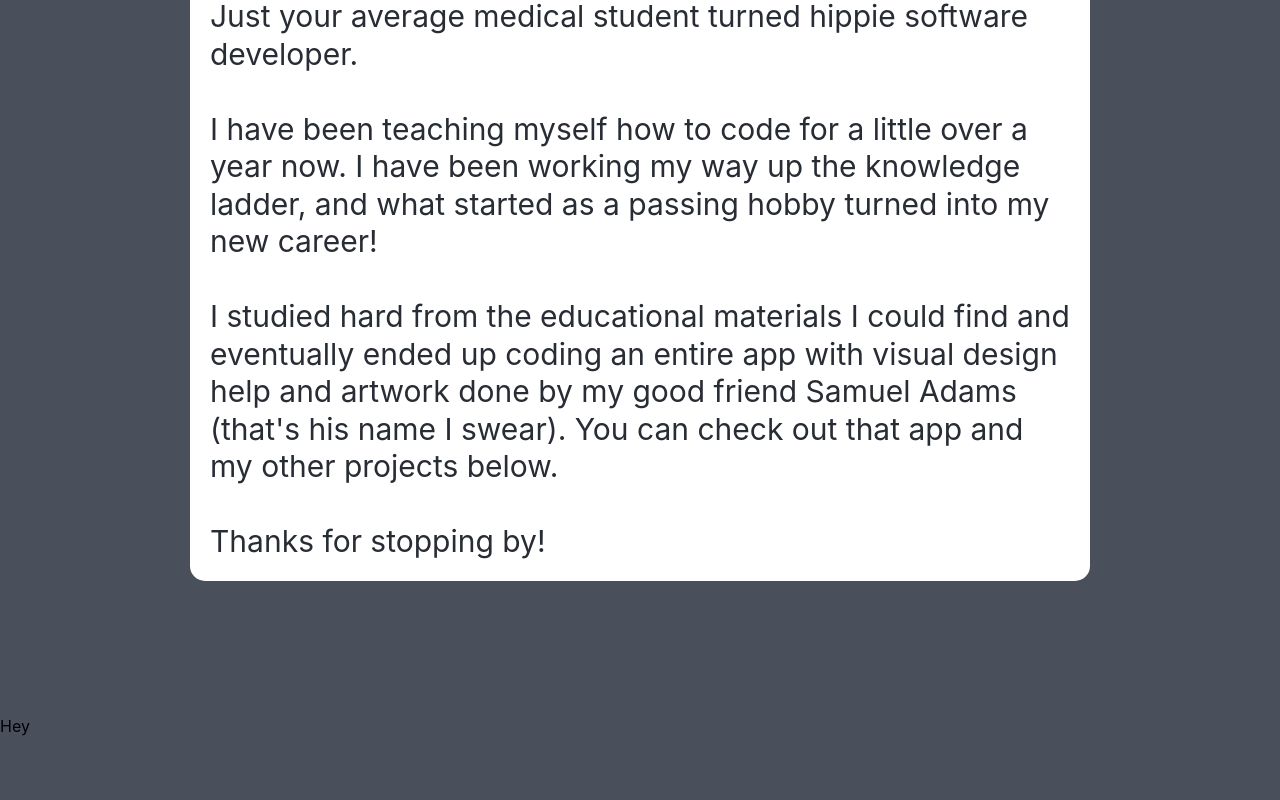
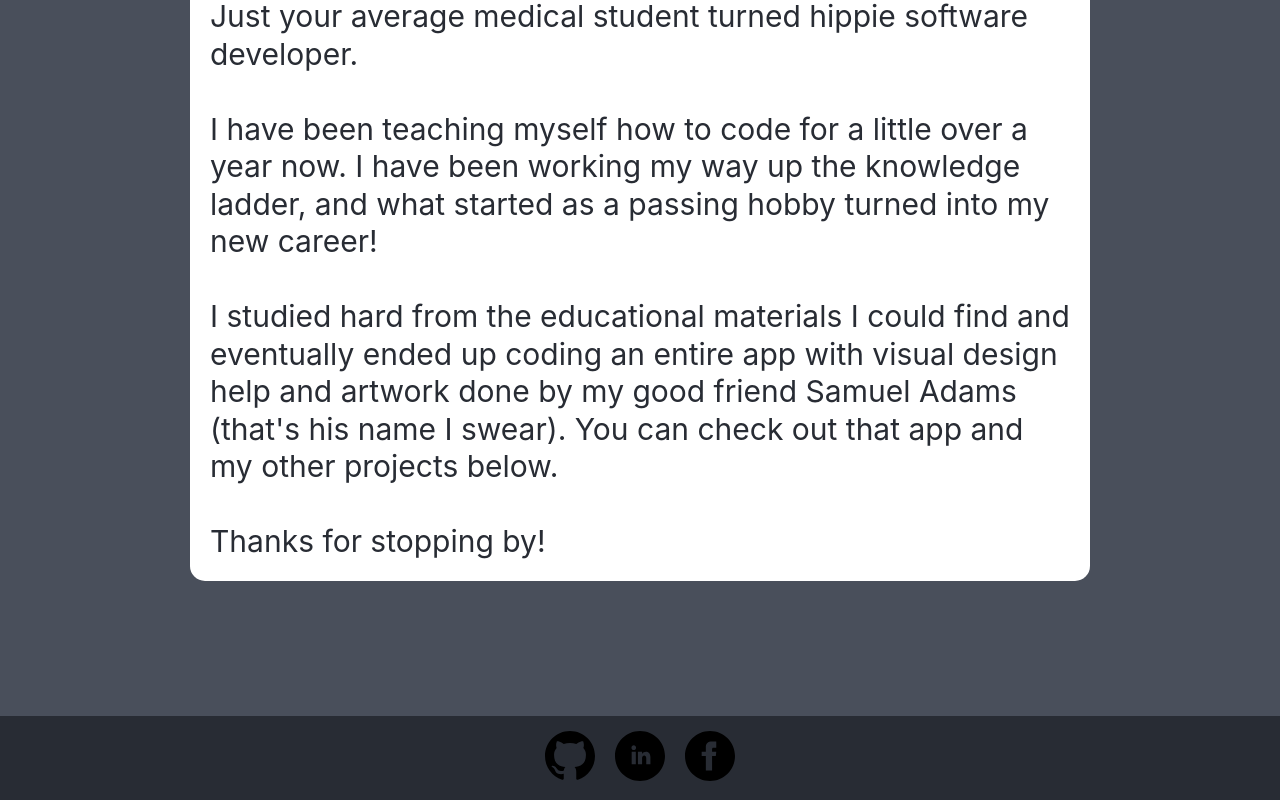
Before and after one commit to Johnnyboy7781/professional-portfolio, a React (Create React App) app: page / in a window 1280 px wide. Shown: the part 370-1170 px from the top of the page. Before the commit the page ends 1106 px from the top, so only its background shows below. Built offline with nearby package versions, Linux system fonts and the light colour scheme.

Commit message:
Finished footer

```diff
--- a/src/App.js
+++ b/src/App.js
@@ -1,15 +1,29 @@
+import React, { useState } from 'react';
+
 import './assets/css/App.css';
-
 import Header from './components/Header';
 import Footer from './components/Footer';
 import About from './components/About';
+import Portfolio from './components/Portfolio';
+import Contact from './components/Contact';
+import Resume from './components/Resume';
 
 function App() {
+  const sections = ['About Me', 'Portfolio', 'Contact', 'Resume'];
+  const [currSection, setCurrSection] = useState(sections[0]);
+
   return (
     <div className="App">
-      <Header />
+      <Header
+        sections={sections}
+        currSection={currSection}
+        setCurrSection={setCurrSection}
+      />
       <main>
-        <About />
+        {currSection === sections[0] && <About />}
+        {currSection === sections[1] && <Portfolio />}
+        {currSection === sections[2] && <Contact />}
+        {currSection === sections[3] && <Resume />}
       </main>
       <Footer />
     </div>
--- a/src/assets/css/App.css
+++ b/src/assets/css/App.css
@@ -89,3 +89,22 @@
   display: flex;
   justify-content: center;
 }
+
+/* footer styles */
+footer {
+  display: flex;
+  justify-content: center;
+  align-items: center;
+  padding: 15px;
+  background-color: var(--background);
+}
+
+svg {
+  margin: 0 10px;
+  cursor: pointer;
+  transition: 150ms;
+}
+
+svg:hover {
+  opacity: 0.5;
+}
--- /dev/null
+++ b/src/components/Contact/index.js
@@ -0,0 +1,11 @@
+import React from 'react';
+
+function Contact() {
+    return (
+        <section>
+            Contact
+        </section>
+    )
+}
+
+export default Contact;
--- a/src/components/Footer/index.js
+++ b/src/components/Footer/index.js
@@ -3,7 +3,17 @@
 function Footer() {
     return (
         <footer>
-            Hey
+            <div className='icon-containers' >
+                <svg onClick={() => window.open('https://github.com/Johnnyboy7781', '_blank')} xmlns="http://www.w3.org/2000/svg" width="50" height="50" viewBox="0 0 24 24">
+                    <path d="M12 0c-6.626 0-12 5.373-12 12 0 5.302 3.438 9.8 8.207 11.387.599.111.793-.261.793-.577v-2.234c-3.338.726-4.033-1.416-4.033-1.416-.546-1.387-1.333-1.756-1.333-1.756-1.089-.745.083-.729.083-.729 1.205.084 1.839 1.237 1.839 1.237 1.07 1.834 2.807 1.304 3.492.997.107-.775.418-1.305.762-1.604-2.665-.305-5.467-1.334-5.467-5.931 0-1.311.469-2.381 1.236-3.221-.124-.303-.535-1.524.117-3.176 0 0 1.008-.322 3.301 1.23.957-.266 1.983-.399 3.003-.404 1.02.005 2.047.138 3.006.404 2.291-1.552 3.297-1.23 3.297-1.23.653 1.653.242 2.874.118 3.176.77.84 1.235 1.911 1.235 3.221 0 4.609-2.807 5.624-5.479 5.921.43.372.823 1.102.823 2.222v3.293c0 .319.192.694.801.576 4.765-1.589 8.199-6.086 8.199-11.386 0-6.627-5.373-12-12-12z"/>
+                </svg>
+                <svg onClick={() => window.open('https://www.linkedin.com/in/jonathan-mcdonnell-6a6a35156/', '_blank')} xmlns="http://www.w3.org/2000/svg" width="50" height="50" viewBox="0 0 24 24">
+                    <path d="M12 0c-6.627 0-12 5.373-12 12s5.373 12 12 12 12-5.373 12-12-5.373-12-12-12zm-2 16h-2v-6h2v6zm-1-6.891c-.607 0-1.1-.496-1.1-1.109 0-.612.492-1.109 1.1-1.109s1.1.497 1.1 1.109c0 .613-.493 1.109-1.1 1.109zm8 6.891h-1.998v-2.861c0-1.881-2.002-1.722-2.002 0v2.861h-2v-6h2v1.093c.872-1.616 4-1.736 4 1.548v3.359z"/>
+                </svg>
+                <svg onClick={() => window.open('https://www.facebook.com/Johnnyboy7781/', '_blank')} xmlns="http://www.w3.org/2000/svg" width="50" height="50" viewBox="0 0 24 24">
+                    <path d="M12 0c-6.627 0-12 5.373-12 12s5.373 12 12 12 12-5.373 12-12-5.373-12-12-12zm3 8h-1.35c-.538 0-.65.221-.65.778v1.222h2l-.209 2h-1.791v7h-3v-7h-2v-2h2v-2.308c0-1.769.931-2.692 3.029-2.692h1.971v3z"/>
+                </svg>
+            </div>
         </footer>
     )
 }
--- a/src/components/Header/index.js
+++ b/src/components/Header/index.js
@@ -2,13 +2,21 @@
 
 import Nav from '../Nav';
 
-function Header() {
-    const sections = ['About Me', 'Portfolio', 'Contact', 'Resume'];
+function Header(props) {
+    const {
+        sections,
+        currSection,
+        setCurrSection
+    } = props;
 
     return (
         <header>
             <h1>Jonathan McDonnell</h1>
-            <Nav sections={sections} />
+            <Nav
+                sections={sections}
+                currSection={currSection}
+                setCurrSection={setCurrSection}
+            />
         </header>
     )
 }
--- a/src/components/Nav/index.js
+++ b/src/components/Nav/index.js
@@ -1,8 +1,11 @@
-import React, { useState } from 'react';
+import React from 'react';
 
 function Nav(props) {
-    const { sections } = props;
-    const [currSection, setCurrSection] = useState(sections[0]);
+    const {
+        sections,
+        currSection,
+        setCurrSection
+    } = props;
 
     const changeSection = (sectionName) => {
         setCurrSection(sectionName);
@@ -13,7 +16,8 @@
             <ul>
                 {sections.map(section => (
                     <li
-                    className={section === currSection && 'selected'}
+                    className={section === currSection ? 'selected' : ''}
+                    key={section}
                     onClick={() => changeSection(section)}>
                         {section}
                     </li>
--- /dev/null
+++ b/src/components/Portfolio/index.js
@@ -0,0 +1,11 @@
+import React from 'react';
+
+function Portfolio() {
+    return (
+        <section>
+            Portfolio
+        </section>
+    )
+}
+
+export default Portfolio;
--- /dev/null
+++ b/src/components/Resume/index.js
@@ -0,0 +1,11 @@
+import React from 'react';
+
+function Resume() {
+    return (
+        <section>
+            Resume
+        </section>
+    )
+}
+
+export default Resume;
```
Also changed, not shown: src/assets/svgs/github.svg (added), src/assets/svgs/test.svg (added).
